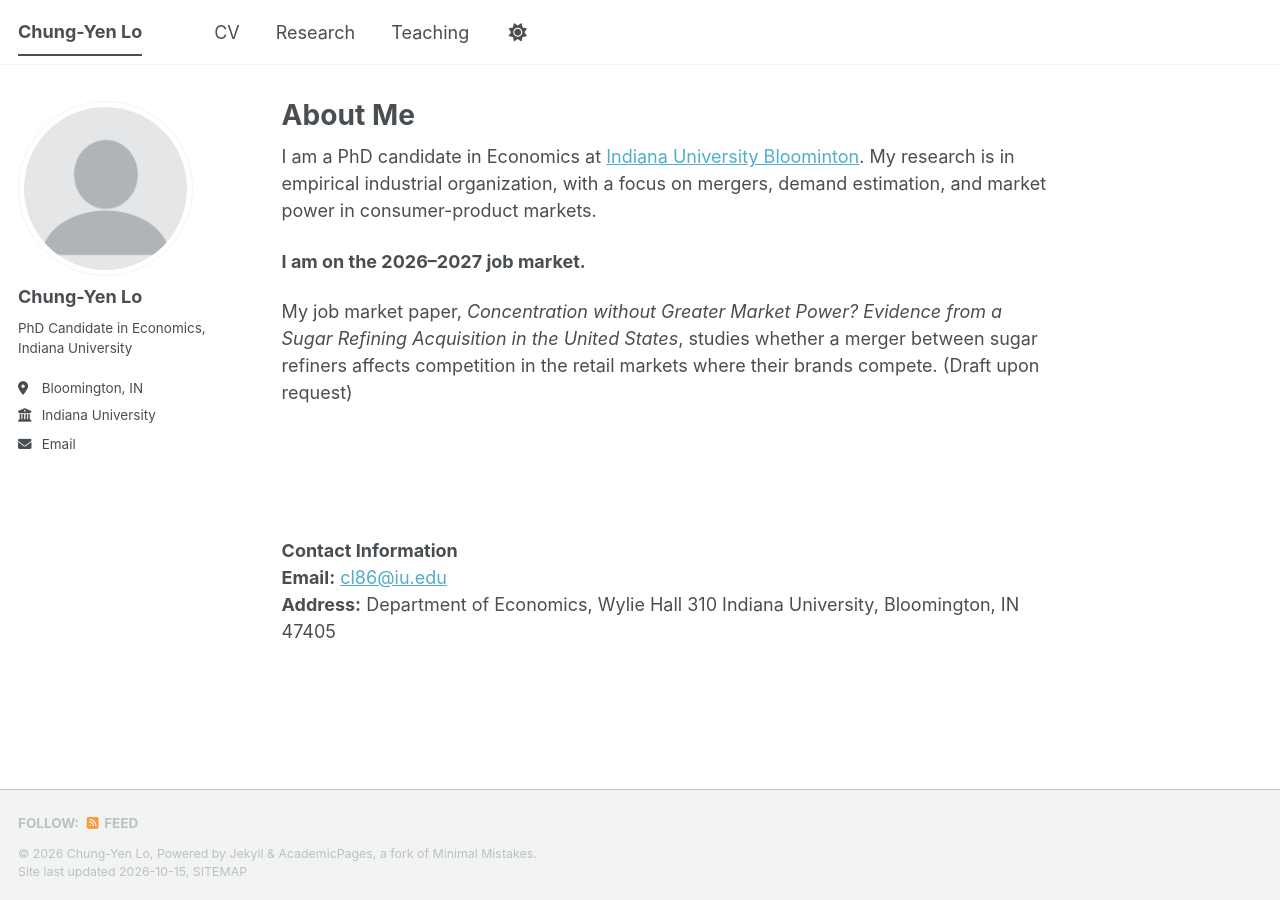
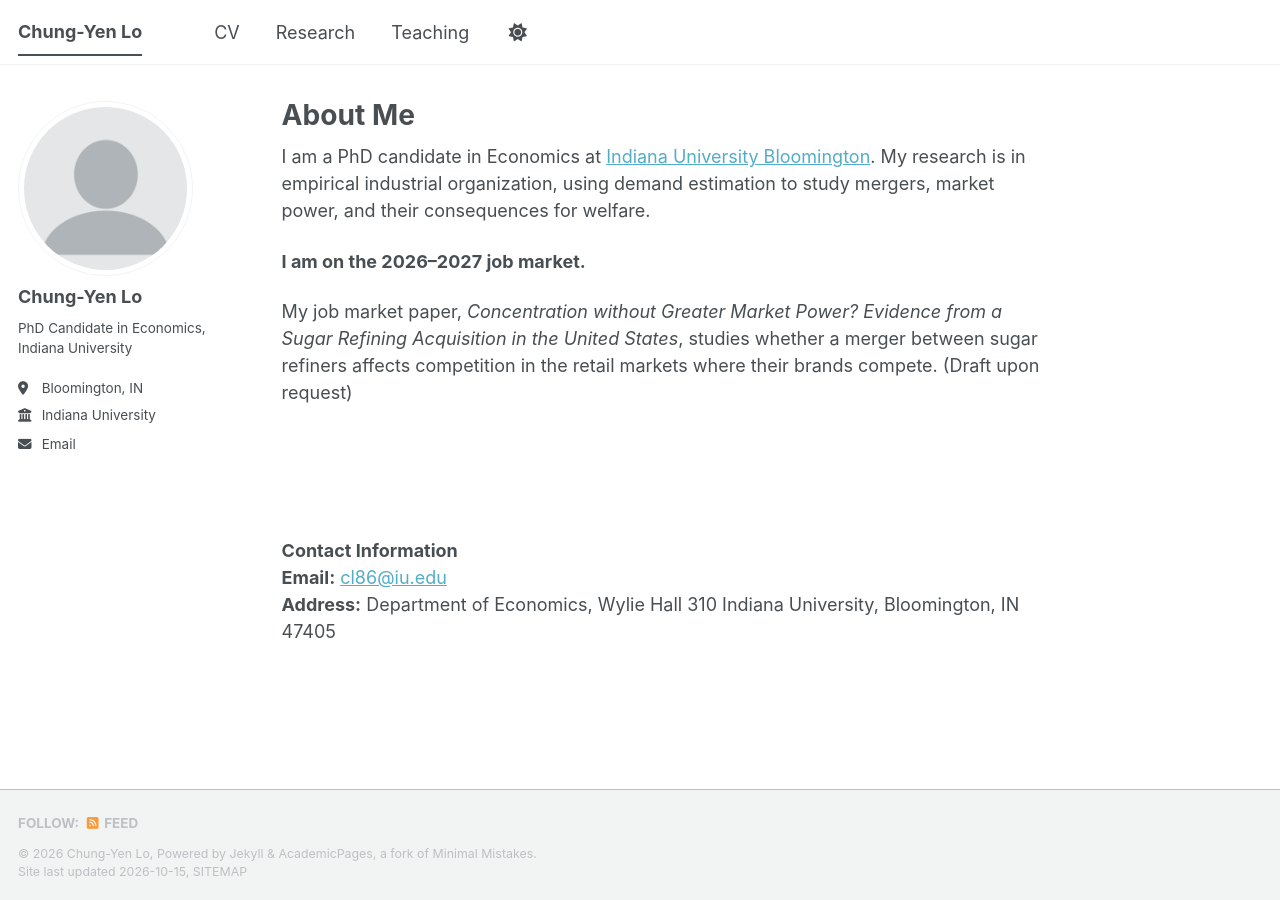
Before and after one commit to chungyenlo/chungyenlo.github.io, a Jekyll site: the page built from _pages/about.md, in a window 1280 px wide. Built offline with Jekyll 4.4.1, drawn with Linux system fonts in a browser that asks for light colours; a style sheet for code colours, icons or effects is not loaded.

Commit message:
Update about.md

```diff
--- a/_pages/about.md
+++ b/_pages/about.md
@@ -7,7 +7,7 @@ redirect_from:
   - /about.html
 ---
 
-I am a PhD candidate in Economics at [Indiana University Bloominton](https://bloomington.iu.edu). My research is in empirical industrial organization, with a focus on mergers, demand estimation, and market power in consumer-product markets.
+I am a PhD candidate in Economics at [Indiana University Bloomington](https://bloomington.iu.edu). My research is in empirical industrial organization, using demand estimation to study mergers, market power, and their consequences for welfare.
 
 **I am on the 2026–2027 job market.**
 
```
